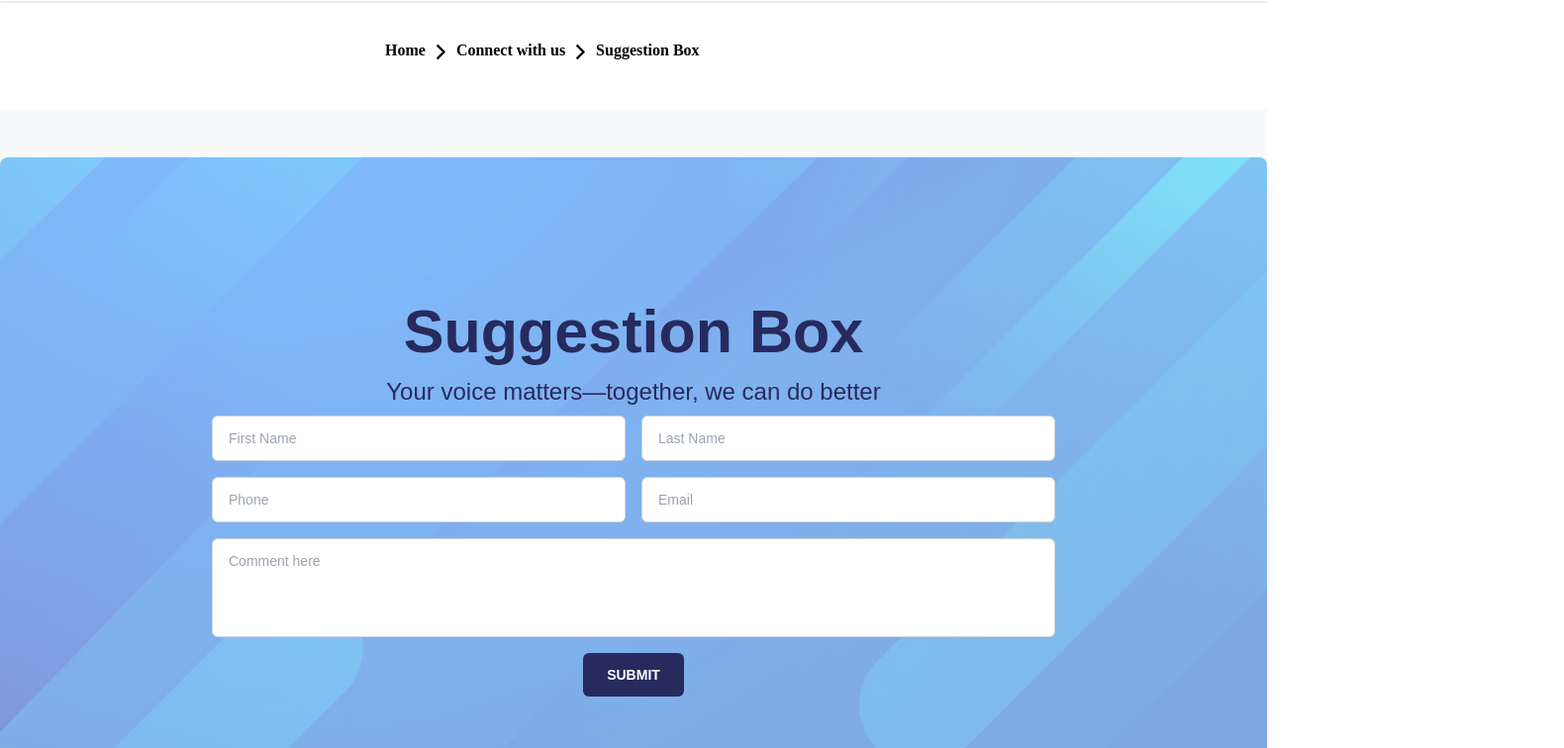
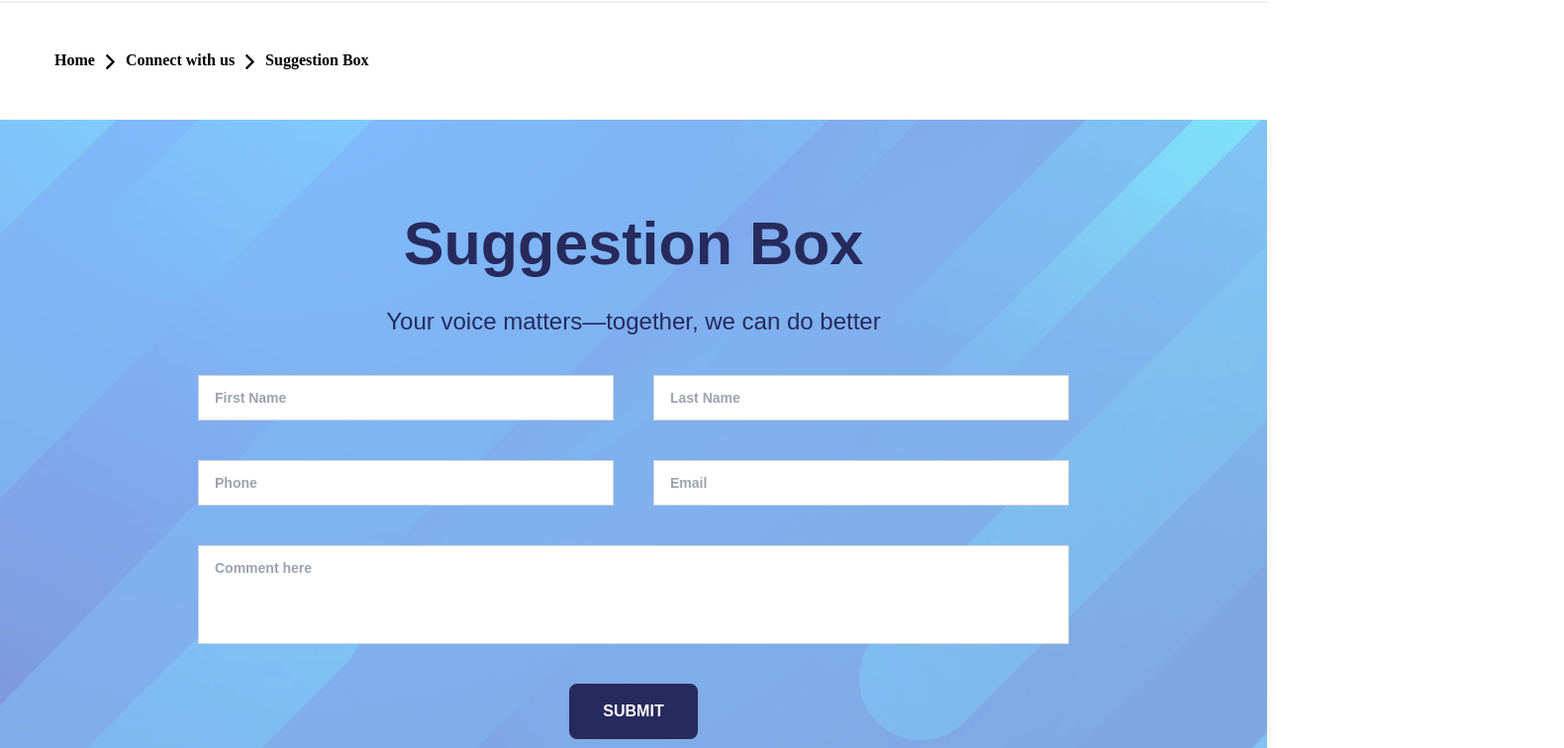
Before and after one commit to DineshGarusinghege/bimt, a Next.js app: page /SuggestionBox in a window 1280 px wide. Shown: the part 100-856 px from the top of the page at 99% size, 1580 px wide, since content can reach past the window. Built offline with nearby package versions, Linux system fonts and the light colour scheme.

Commit message:
suggestionbox

```diff
--- a/package.json
+++ b/package.json
@@ -19,6 +19,7 @@
     "gsap": "^3.12.5",
     "mongoose": "^8.8.3",
     "next": "15.0.2",
+    "nodemailer": "^6.10.0",
     "react": "19.0.0-rc-02c0e824-20241028",
     "react-dom": "19.0.0-rc-02c0e824-20241028",
     "react-icons": "^5.3.0",
--- a/src/app/SuggestionBox/page.jsx
+++ b/src/app/SuggestionBox/page.jsx
@@ -4,7 +4,76 @@
 import MainHeader from '../ui/MainHeader';
 // import AnnounsmentBar from '../ui/AnnounsmentBar';
 import Link from 'next/link';
+import { useState } from "react";
+import { ToastContainer, toast } from "react-toastify";
+import "react-toastify/dist/ReactToastify.css";
+import "../styles/SuggestionBox.scss"
+
+
 const SuggestionBox = () => {
+    const [formData, setFormData] = useState({
+        firstName: "",
+        lastName: "",
+        phone: "",
+        email: "",
+        comment: "",
+    });
+
+    const [message, setMessage] = useState("");
+
+    const handleChange = (e) => {
+        setFormData({ ...formData, [e.target.name]: e.target.value });
+    };
+
+    // Function to validate email format
+    const isValidEmail = (email) => {
+        return /^[^\s@]+@[^\s@]+\.[^\s@]+$/.test(email);
+    };
+
+    const handleSubmit = async (e) => {
+        e.preventDefault();
+
+        // Validation checks
+        if (!formData.firstName || !formData.lastName || !formData.phone || !formData.email || !formData.comment) {
+            toast.error("⚠️ All fields are required!", { position: "top-right", autoClose: 3000 });
+            return;
+        }
+
+        if (!isValidEmail(formData.email)) {
+            toast.error("❌ Invalid email format!", { position: "top-right", autoClose: 3000 });
+            return;
+        }
+
+        try {
+            const response = await fetch("/api/contact", {
+                method: "POST",
+                headers: { "Content-Type": "application/json" },
+                body: JSON.stringify(formData),
+            });
+
+            const data = await response.json();
+
+            if (response.ok) {
+                toast.success("✅ Your message has been sent successfully!", {
+                    position: "top-right",
+                    autoClose: 3000,
+                });
+
+                // Reset the form after successful submission
+                setFormData({ firstName: "", lastName: "", phone: "", email: "", comment: "" });
+            } else {
+                toast.error(data.message || "❌ Something went wrong. Please try again.", {
+                    position: "top-right",
+                    autoClose: 3000,
+                });
+            }
+        } catch (error) {
+            toast.error("⚠️ Network error. Please try again later.", {
+                position: "top-right",
+                autoClose: 3000,
+            });
+        }
+    };
 
     return (
         <>
@@ -16,20 +85,12 @@ const SuggestionBox = () => {
                     content="BIMT Campus values your feedback! Our Suggestion Box provides students and stakeholders an opportunity to share ideas, concerns, and suggestions to help us continuously improve and create a better learning environment."
                 />
             </head>
+            <ToastContainer />
+            <MainHeader />
 
-            <MainHeader />
-            {/* <AnnounsmentBar /> */}
-            <div className="relative inset-0 bg-black bg-opacity-40">
-
-                {/* Breadcrumb Section */}
-                <div className="absolute container mx-auto px-6 lg:px-16 flex items-center h-full"
-                    style={{
-                        top: '50px',
-                        left: '300px'
-                    }}
-
-                >
-                    <nav className="bg-gray-200 bg-opacity-80 py-2 px-4 rounded-lg text-sm text-gray-700"
+            <div className="flex flex-col w-[1450px] gap-5 mt-10 mb-10 mx-auto">
+                <div className="self-start text-black text-[16px] leading-[25px] pr-[30px] pb-[5px] pl-[30px] pt-[5px]">
+                    <nav className="bg-gray-200 bg-opacity-80 py-2 px-4 text-sm text-gray-700"
                         style={{ display: 'inline-flex', padding: '5px 25px', justifyContent: 'center', alignItems: 'center', gap: '10px', background: "#ffffff45" }}
                     >
                         <ol className="flex space-x-2">
@@ -81,74 +142,6 @@ const SuggestionBox = () => {
                             </li>
                         </ol>
                     </nav>
-
-                </div>
-            </div>
-
-
-            <div className="relative w-full mt-[110px] py-12 bg-[#F8F9FA]">
-                <div className="relative mx-auto max-w-[1450px] h-[684px] bg-white rounded-lg shadow-lg flex flex-col justify-center items-center overflow-hidden">
-                    {/* Background Image */}
-                    <div
-                        className="absolute inset-0 bg-cover bg-center opacity-50 z-0"
-                        style={{
-                            backgroundImage: "url('/images/bgimgqa.jpg')",
-                        }}
-                    ></div>
-
-                    {/* Form Content */}
-                    <div className="relative z-10 w-full max-w-[900px] px-6">
-                        <h2 className="text-[61px] font-semibold leading-[53px] text-[#272A5D] text-center font-avenir p-[10px]">
-                            Suggestion Box
-                        </h2>
-                        <h2 className="text-[24px] leading-[28px] text-center text-[#272A5D] text-[work-sans] p-[10px]">
-                            Your voice matters—together, we can do better
-                        </h2>
-
-
-                        <form className="grid grid-cols-1 md:grid-cols-2 gap-4">
-                            {/* First Name */}
-                            <input
-                                type="text"
-                                placeholder="First Name"
-                                className="w-full px-4 py-3 border border-gray-300 rounded-md text-sm"
-                            />
-
-                            {/* Last Name */}
-                            <input
-                                type="text"
-                                placeholder="Last Name"
-                                className="w-full px-4 py-3 border border-gray-300 rounded-md text-sm"
-                            />
-
-                            {/* Phone */}
-                            <input
-                                type="text"
-                                placeholder="Phone"
-                                className="w-full px-4 py-3 border border-gray-300 rounded-md text-sm"
-                            />
-
-                            {/* Email */}
-                            <input
-                                type="email"
-                                placeholder="Email"
-                                className="w-full px-4 py-3 border border-gray-300 rounded-md text-sm"
-                            />
-
-                            {/* Comment */}
-                            <textarea
-                                placeholder="Comment here"
-                                className="w-full md:col-span-2 px-4 py-3 border border-gray-300 rounded-md text-sm resize-none h-[100px]"
-                            ></textarea>
-
-                            {/* Submit Button */}
-                            <div className="flex justify-center md:col-span-2">
-                                <button className="px-6 py-3 bg-[#272A5D] text-white rounded-md text-sm font-semibold hover:bg-[#1F214A]">
-                                    SUBMIT
-                                </button>
-                            </div>
-                        </form>
-                    </div>
                 </div>
             </div>
 
@@ -156,10 +149,80 @@ const SuggestionBox = () => {
 
 
 
+            <div className="relative w-full mb-[110px]">
+                <div className="relative mx-auto max-w-[1450px] bg-white shadow-lg flex flex-col justify-center items-center overflow-hidden">
+                    {/* Background Image */}
+                    <div
+                        className="absolute inset-0 bg-cover bg-center opacity-50 z-0"
+                        style={{
+                            backgroundImage: "url('/images/background-pattern-scaled.jpeg')",
+                        }}
+                    ></div>
+
+                    {/* Form Content */}
+                    <div className="relative z-10 w-full max-w-[900px] px-[10px] py-[80px]">
+                        <h2 className="text-[61px] font-semibold leading-[70px] text-[#272A5D] text-center font-avenir p-[10px]">
+                            Suggestion Box
+                        </h2>
+                        <h2 className="text-[24px] leading-[28px] text-center text-[#272A5D] text-[work-sans] py-[20px]">
+                            Your voice matters—together, we can do better
+                        </h2>
 
 
+                        <form onSubmit={handleSubmit} className="grid grid-cols-1 md:grid-cols-2 gap-10 pt-[20px]">
+                            {/* First Name */}
+                            <input
+                                name="firstName"
+                                value={formData.firstName} onChange={handleChange}
+                                type="text"
+                                placeholder="First Name"
+                                className="w-full px-4 py-3 border border-gray-300 text-sm font-bold"
+                            />
 
+                            {/* Last Name */}
+                            <input
+                                name="lastName"
+                                value={formData.lastName} onChange={handleChange}
+                                type="text"
+                                placeholder="Last Name"
+                                className="w-full px-4 py-3 border border-gray-300 text-sm font-bold"
+                            />
 
+                            {/* Phone */}
+                            <input
+                                name="phone"
+                                value={formData.phone} onChange={handleChange}
+                                type="text"
+                                placeholder="Phone"
+                                className="w-full px-4 py-3 border border-gray-300 text-sm font-bold"
+                            />
+
+                            {/* Email */}
+                            <input value={formData.email} onChange={handleChange}
+                                name="email"
+                                type="email"
+                                placeholder="Email"
+                                className="w-full px-4 py-3 border border-gray-300 text-sm font-bold"
+                            />
+
+                            {/* Comment */}
+                            <textarea
+                                name="comment"
+                                value={formData.comment} onChange={handleChange}
+                                placeholder="Comment here"
+                                className="w-full md:col-span-2 px-4 py-3 border border-gray-300 text-sm resize-none h-[100px] font-bold"
+                            ></textarea>
+
+                            {/* Submit Button */}
+                            <div className="flex justify-center md:col-span-2">
+                                <button  className="btnBlue bg-[#272A5D] text-white px-4 py-2 rounded-lg font-semibold transition duration-150 text-sm md:text-lg">
+                                    <span>SUBMIT</span>
+                                </button>
+                            </div>
+                        </form>
+                    </div>
+                </div>
+            </div>
         </>
     );
 };
--- /dev/null
+++ b/src/app/styles/SuggestionBox.scss
@@ -0,0 +1,54 @@
+.btnBlue {
+    position: relative;
+    overflow: hidden;
+    border: 2px solid #272A5D;
+    padding: 0.75rem 2rem;
+    font-size: 1rem;
+    font-weight: 600;
+    color: #ffffff;
+    /* Initial text color */
+    border-radius: 0.5rem;
+    background: #272A5D;
+    cursor: pointer;
+
+    /* Text color transition */
+    span {
+      position: relative;
+      z-index: 2;
+      transition: color 0.3s ease;
+    }
+
+    /* Background animation */
+    &::before {
+      content: '';
+      position: absolute;
+      inset: 0;
+      background-color: #ffffff;
+      transform: scaleY(0);
+      transform-origin: bottom;
+      transition: transform 0.4s ease-in-out;
+      z-index: 1;
+      /* Ensure it's behind the text */
+    }
+
+    /* Hover state */
+    &:hover {
+      span {
+        color: #000000;
+        /* Change text color on hover */
+      }
+
+      &::before {
+        transform: scaleY(1);
+        /* Fill bottom-to-top */
+      }
+    }
+
+    /* Mouse leave state */
+    &:not(:hover)::before {
+      transform: scaleY(0);
+      /* Remove bottom-to-top */
+      transform-origin: top;
+      /* Keep animation consistent */
+    }
+  }
```
Also changed, not shown: src/app/api/contact/route.js (added, +45 -0 lines), public/images/background-pattern-scaled.jpeg (added), 1 other file (tests, documents, lock files or other folders).
